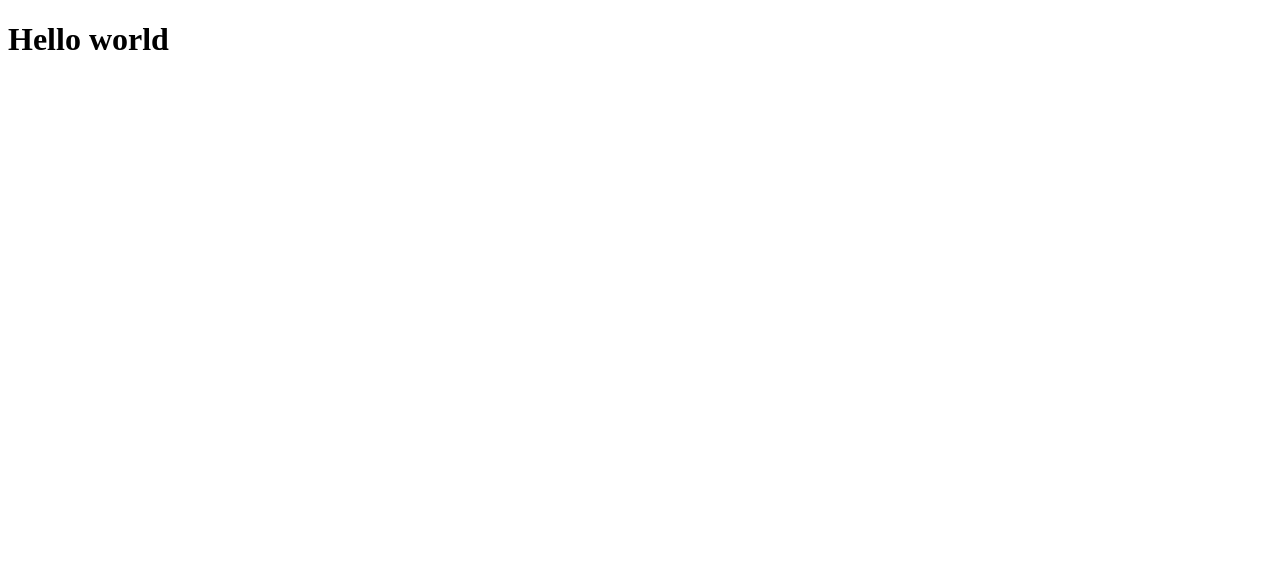
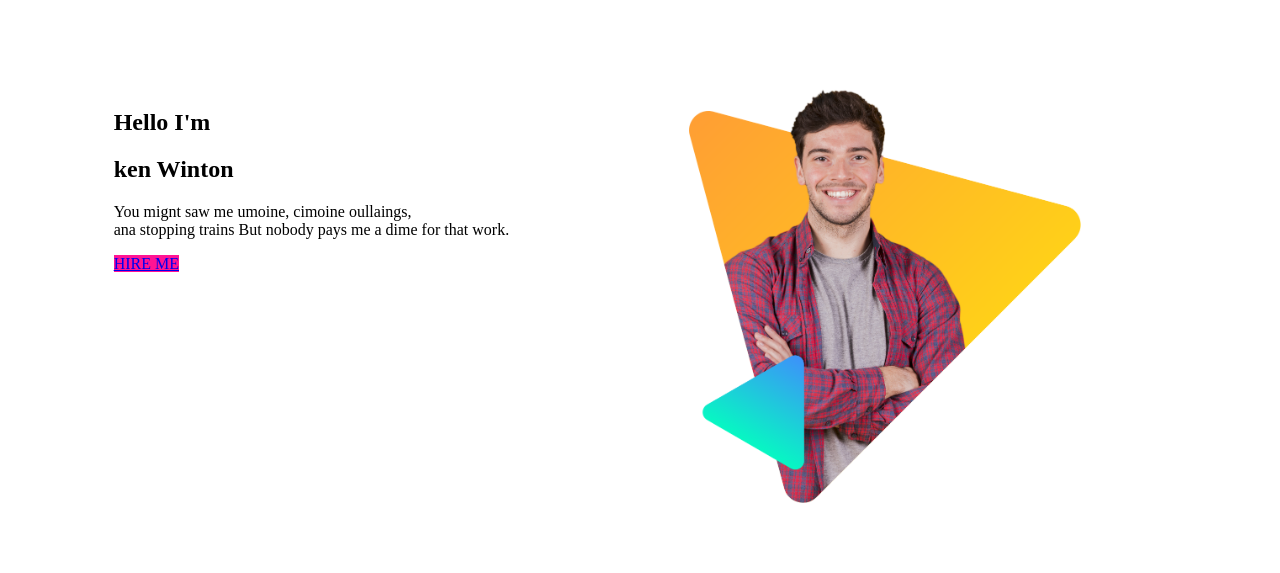
Before and after one commit to nayeamseikhh/Web-portfolio-2, a plain HTML site: page index.html in a window 1280 px wide. Drawn offline with Linux system fonts and the light colour scheme.

Commit message:
web-portfolio 2

```diff
--- a/index.html
+++ b/index.html
@@ -3,9 +3,28 @@
 <head>
     <meta charset="UTF-8">
     <meta name="viewport" content="width=device-width, initial-scale=1.0">
-    <title>Document</title>
+    <title>Web portfolio 2</title>
+    <link rel="stylesheet" href="style.css">
 </head>
 <body>
-    <h1>Hello world</h1>
+    <section class="top-banner">
+        <div class="half-width">
+            <H2>Hello I'm</H2>
+            <h1>ken Winton</h1>
+            <p>You mignt saw me umoine, cimoine oullaings,<br> ana stopping trains
+                But nobody pays me a dime for that work.</p>
+                <a class="link-button" target="_blank" href="https://nayeam.com/">HIRE ME</a>
+        </div>
+        <div class="half-width">
+            <img src="peter.png" alt="">
+        </div>
+    </section>
+    <section class="biography">
+        <div class="half-width">
+
+
+
+        </div>
+    </section>
 </body>
 </html>
--- a/style.css
+++ b/style.css
@@ -0,0 +1,17 @@
+.top-banner{
+    padding: 20px 20px;
+}
+.half-width{
+    width: 40%;
+    float: left;
+    margin-left: 5%;
+    padding-left: 2%;
+    padding-top: 5%;
+}
+.half-width img{
+    width: 80%;
+
+}
+.link-button{
+    background-color: deeppink;
+}
```
Also changed, not shown: biography-bg.png (added), footer-bg.png (added), header-bg.png (added), latest-work-bg.png (added), latest-work/work-1.png (added), latest-work/work-2.jpg (added), latest-work/work-3.jpg (added), peter.png (added), peter_dream.png (added), 1 other file.
